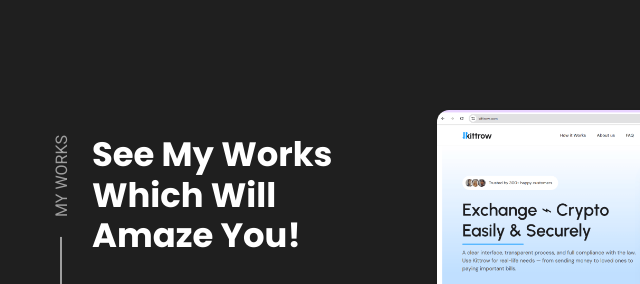
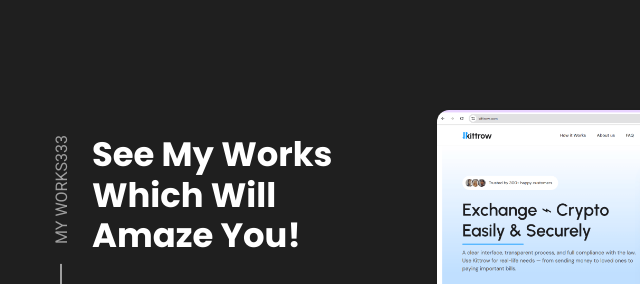
Before and after one commit to Amitrao20/amitrao.github.io, a plain HTML site: page index.html in a window 1280 px wide. Shown: the part 2320-2604 px from the top of the page, 23-663 px from the left. Drawn offline with nearby package versions, Linux system fonts and the light colour scheme; a web font is replaced by a local one.

Commit message:
Update index.html

```diff
--- a/index.html
+++ b/index.html
@@ -572,7 +572,7 @@
           <li>
             <div class="project-content section-content">
 
-              <p class="section-subtitle">My Works</p>
+              <p class="section-subtitle">My Works333</p>
 
               <h2 class="h3 section-title">See My Works Which Will Amaze You!</h2>
 
```
